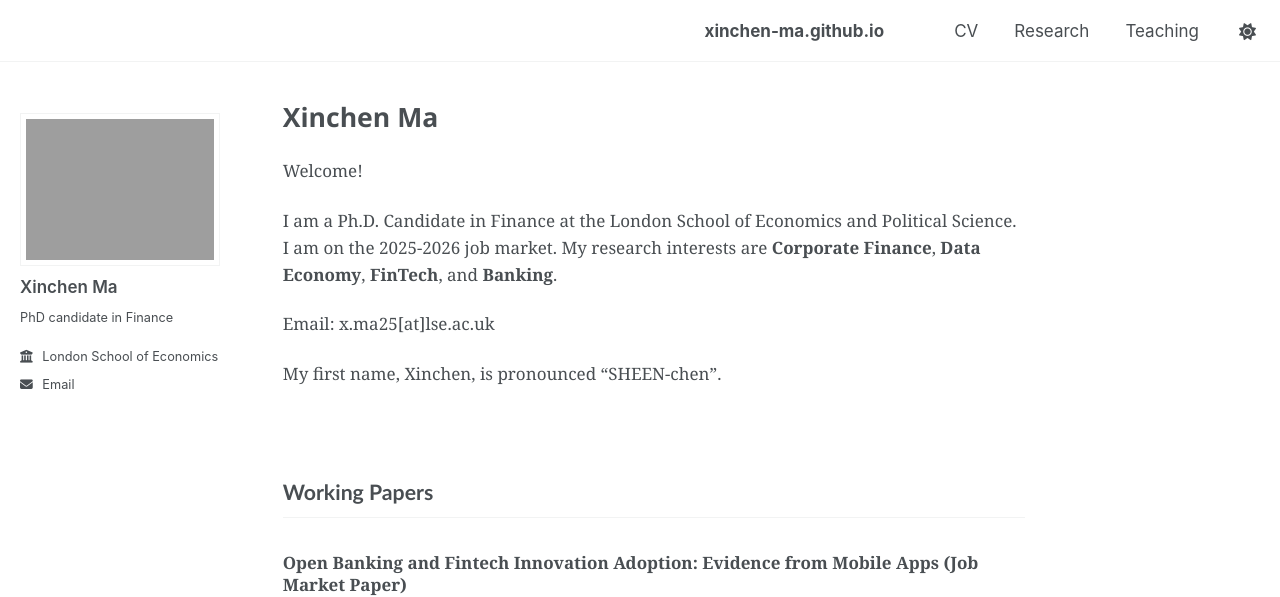
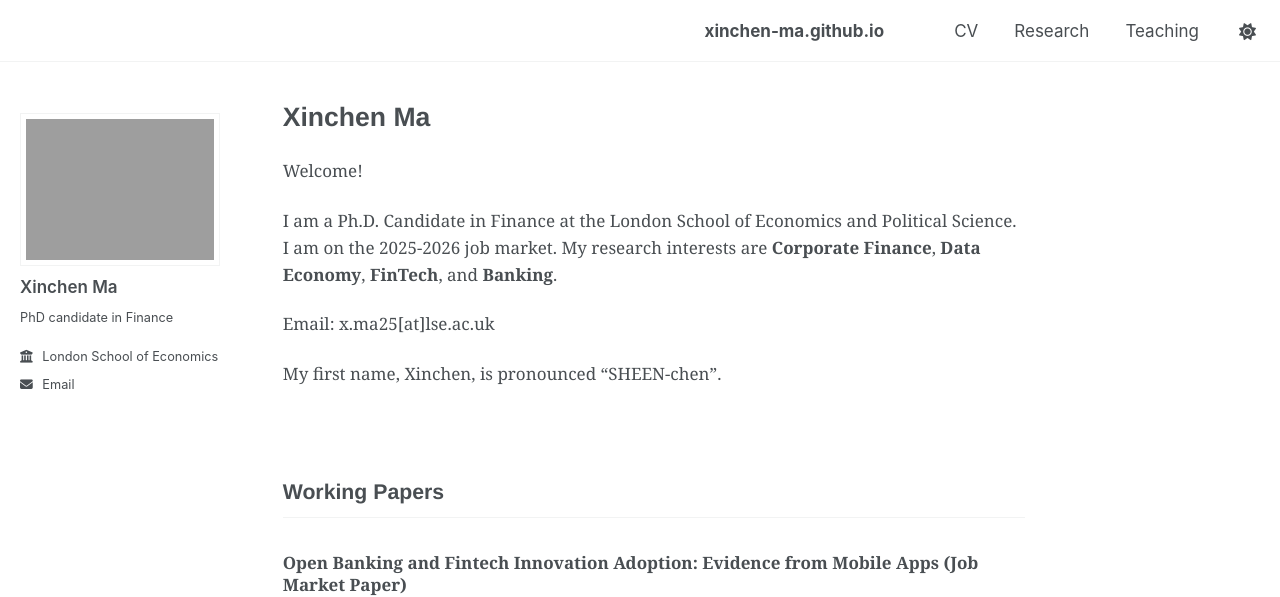
Before and after one commit to xinchen-ma/xinchen-ma.github.io, a Jekyll site: the page built from index.md, in a window 1280 px wide and 1400 px high. Shown: the top 597 px of the window. Built offline with Jekyll 4.4.1, drawn with Linux system fonts in a browser that asks for light colours; a script that is not in the unit is left out.

Commit message:
Update custom.css

```diff
--- a/assets/css/custom.css
+++ b/assets/css/custom.css
@@ -104,3 +104,18 @@ h2 {
   font-family: Calibri, "Helvetica Neue", "Segoe UI", Arial, sans-serif;
   font-weight: 600;
 }
+
+
+
+/* Override: Your name (the page title at top) */
+.page__title {
+  font-family: "Helvetica Neue", Helvetica, Arial, sans-serif;
+  font-weight: 600;
+  line-height: 1.2;
+}
+
+/* Override: Section titles (Working Papers, Work in Progress, Teaching) */
+h2 {
+  font-family: "Helvetica Neue", Helvetica, Arial, sans-serif;
+  font-weight: 600;
+}
```
